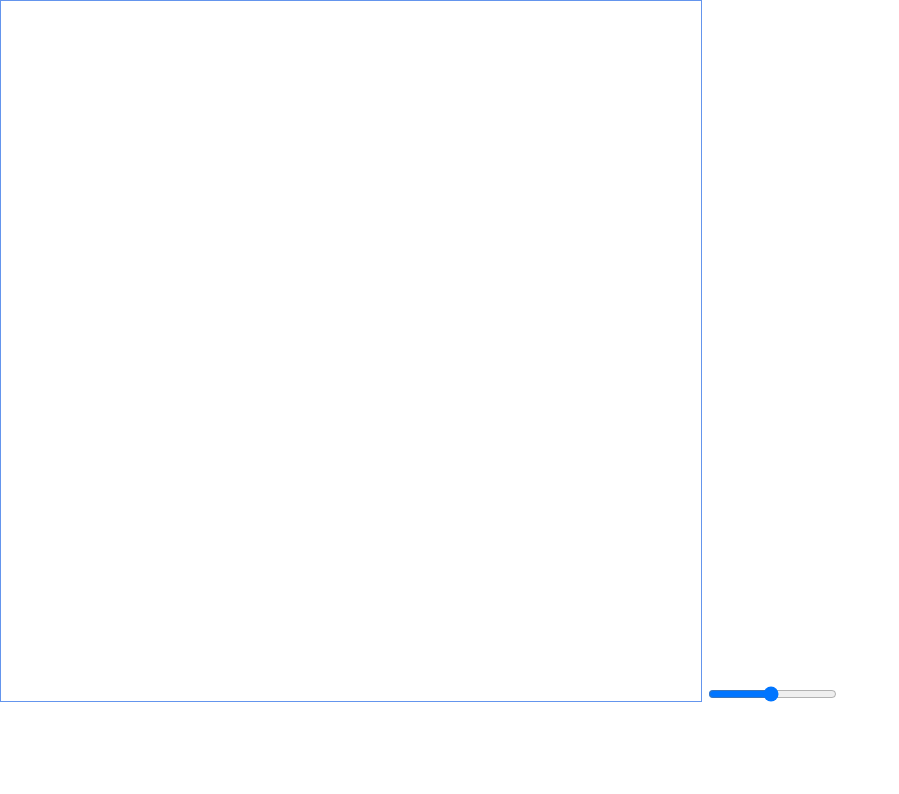
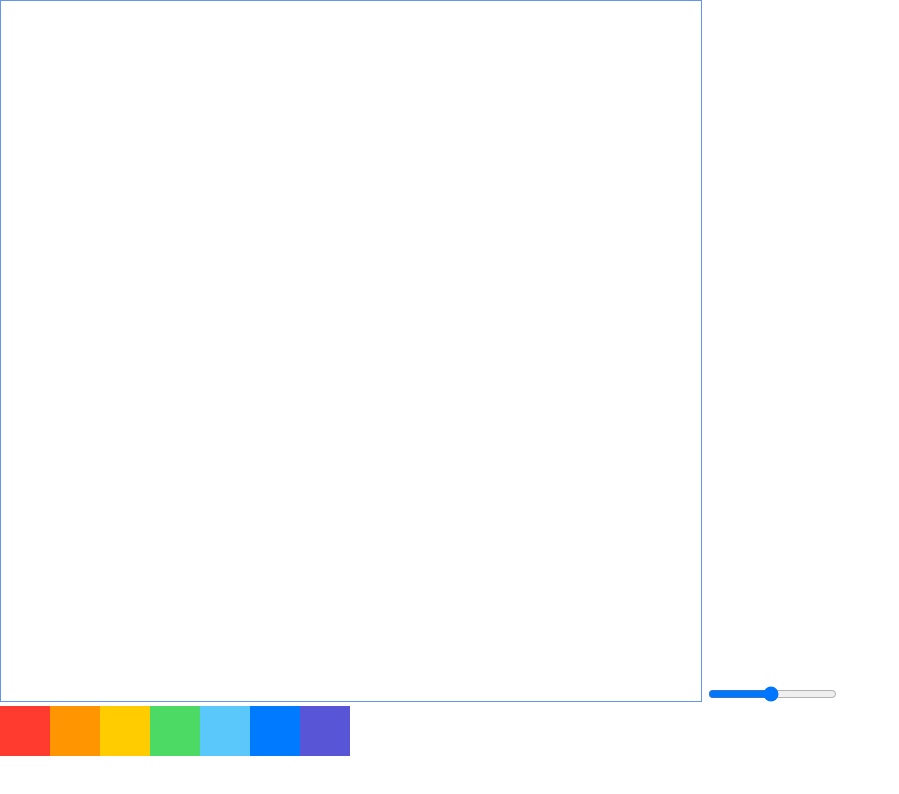
Before and after one commit to serranoarevalo/paintjs, a plain HTML site: page index.html in a window 1280 px wide. Shown: the whole page, without its empty margins (0-899 px from the left). Drawn offline with Linux system fonts and the light colour scheme.

Commit message:
Colors, changing strokeStyle

```diff
--- a/app.js
+++ b/app.js
@@ -1,6 +1,7 @@
 const canvas = document.getElementById("js-paint"),
   context = canvas.getContext("2d"),
-  strokeInput = document.getElementById("js-line");
+  strokeInput = document.getElementById("js-line"),
+  colors = document.getElementsByClassName("color");
 
 let painting = false;
 let x, y;
@@ -31,6 +32,14 @@ const onRangeChange = e => {
   context.lineWidth = value;
 };
 
+const onColorClick = e => {
+  const style = e.target.style;
+  context.strokeStyle = style.backgroundColor;
+};
+
+Array.from(colors).forEach(color =>
+  color.addEventListener("click", onColorClick, false)
+);
 canvas.addEventListener("mousemove", onMouseMove, false);
 canvas.addEventListener("mousedown", startPainting, false);
 canvas.addEventListener("mouseup", stopPainting, false);
--- a/index.html
+++ b/index.html
@@ -17,6 +17,15 @@
       step="any"
       value="2.5"
     />
+    <div class="colors">
+      <div class="color" style="background-color:rgb(255,59,48)"></div>
+      <div class="color" style="background-color:rgb(255,149,0)"></div>
+      <div class="color" style="background-color:rgb(255,204,0)"></div>
+      <div class="color" style="background-color:rgb(76,217,100)"></div>
+      <div class="color" style="background-color:rgb(90,200,250)"></div>
+      <div class="color" style="background-color:rgb(0,122,255)"></div>
+      <div class="color" style="background-color:rgb(88,86,214)"></div>
+    </div>
     <script src="app.js"></script>
   </body>
 </html>
--- a/style.css
+++ b/style.css
@@ -7,5 +7,15 @@ body {
 canvas {
   width: 700px;
   height: 700px;
-  border: 1px solid cornflowerblue;
+  border: 1px solid #6495ed;
 }
+
+.color {
+  height: 50px;
+  width: 50px;
+  cursor: pointer;
+}
+
+.colors {
+  display: flex;
+}
```
